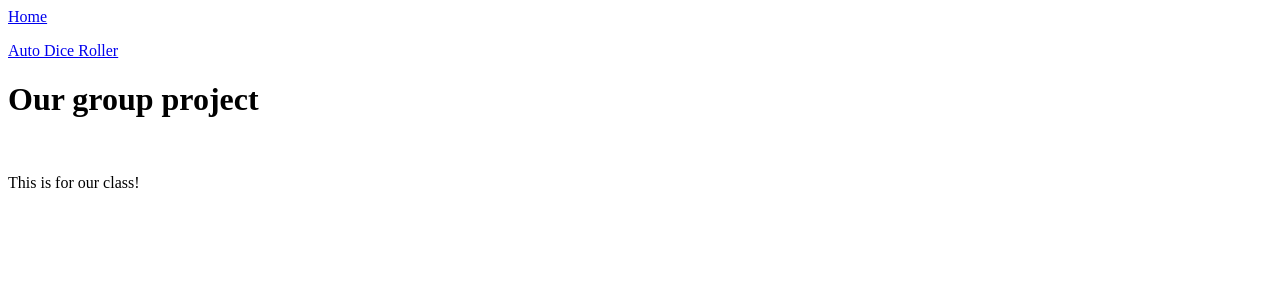
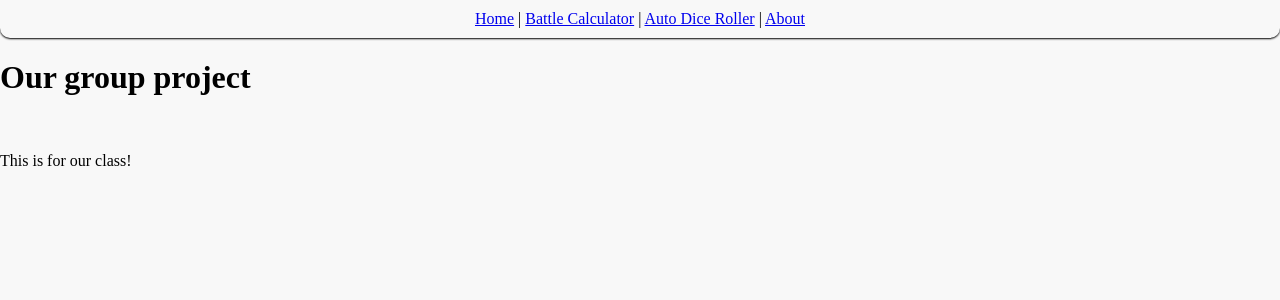
Before and after one commit to eKemble/DatabaseGP, a PHP site: page /about.php in a window 1280 px wide. Shown: the top 300 px of the page. Run offline with PHP 8.4, Linux system fonts and the light colour scheme.

Commit message:
current header

```diff
--- a/header.php
+++ b/header.php
@@ -1 +1,2 @@
-<a href="../GroupProject/index.php">Home</a><p>  </p><a href="../GroupProject/dice.php">Auto Dice Roller</a>
+<link rel="stylesheet" type="text/css" href="css/warhammer_style.css">
+<a href="../GroupProject/index.php">Home</a> | <a href="../GroupProject/calculator.php">Battle Calculator</a> | <a href="../GroupProject/dice.php">Auto Dice Roller</a> | <a href="../GroupProject/about.php">About</a>
```
